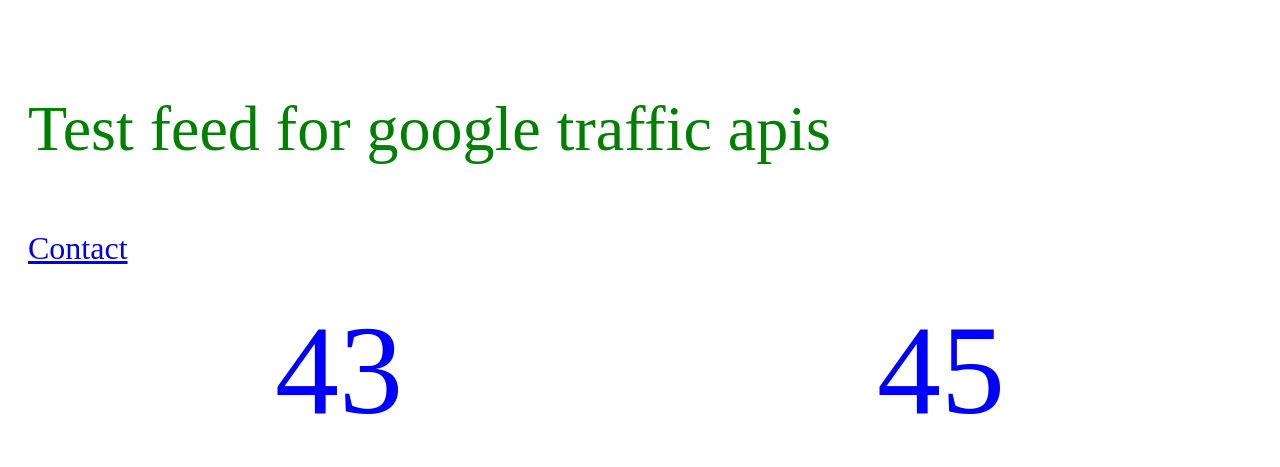
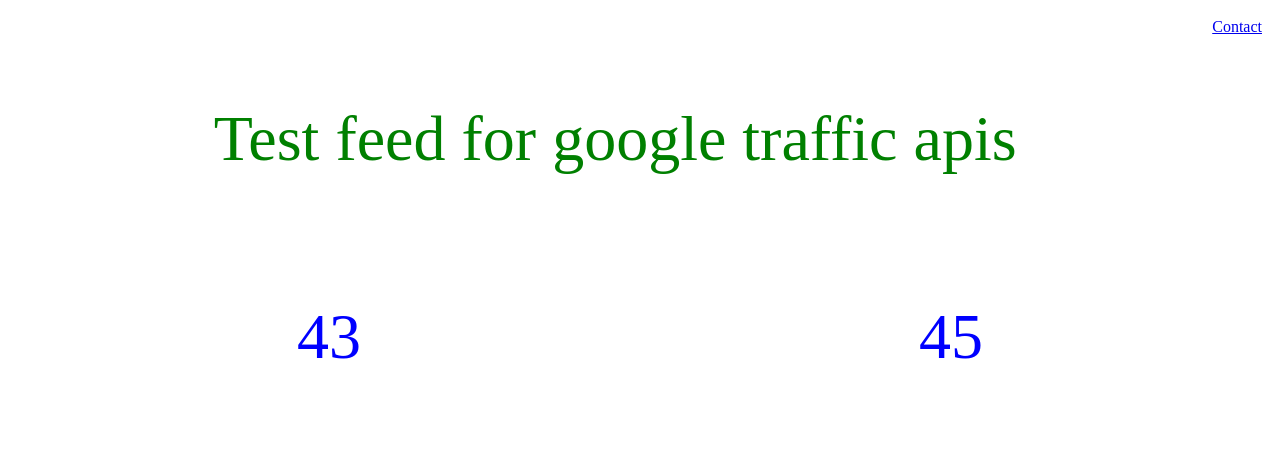
Before and after one commit to testingdigitalsignage/Traffic, a plain HTML site: page index.html in a window 1280 px wide. Drawn offline with Linux system fonts and the light colour scheme.

Commit message:
css align

```diff
--- a/css/style.css
+++ b/css/style.css
@@ -4,6 +4,14 @@
 }
 
 #container{
+  display:flex;
+  flex-direction: row;
+  justify-content: center;
+  padding:10px;
+  align-content: center;
+  margin: 0 auto;
+}
+#top{
   display:flex;
   flex-direction: row;
   justify-content: center;
--- a/index.html
+++ b/index.html
@@ -6,14 +6,17 @@
 </head>
 <body>
   <div id="wrapper">
+    <div id="top">
     <div class="item">
   <p>Test feed for google traffic apis</p>
+  </div> <!-- item -->
   <a href="Contact.html">Contact</a>
+  </div><!-- top div-->
   <div class= "item" id="container">
   <div class= "item" id="traffic1">43</div>
   <div class= "item" id="traffic2">45</div>
 </div> <!-- container -->
-</div> <!-- item -->
+
 </div><!-- wrapper -->
 
 </body>
```
